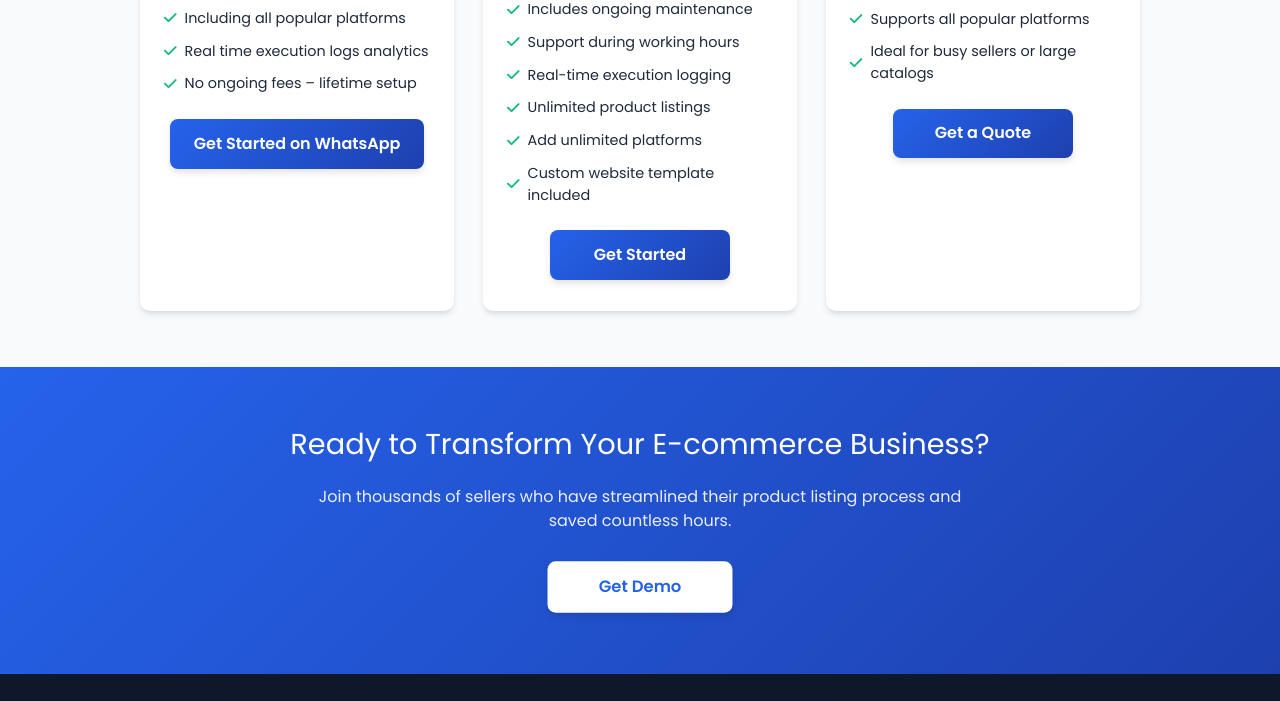
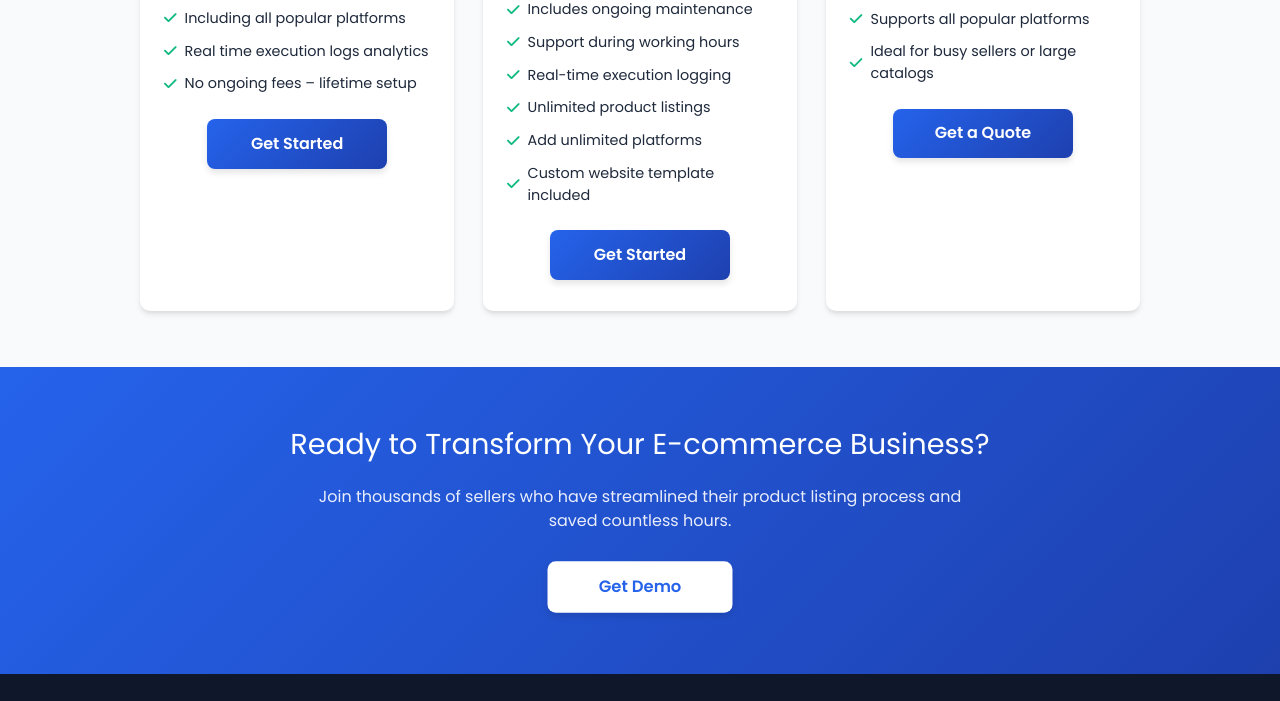
Before and after one commit to bhikandeshmukh/bulklistingtool, a plain HTML site: page index.html in a window 1280 px wide. Shown: the part 2876-3577 px from the top of the page. Drawn offline with nearby package versions, Linux system fonts and the light colour scheme.

Commit message:
Update index.html

```diff
--- a/index.html
+++ b/index.html
@@ -1388,7 +1388,7 @@
                             <div class="pricing-button">
                                 <a href="https://wa.me/918600525401?text=Hi%2C%20I%20am%20interested%20in%20the%20Basic%20Plan%20(₹30%2C000%20One-Time).%20Please%20share%20details."
                                     target="_blank" class="cta-button" style="display:inline-block; text-align:center;">
-                                    Get Started on WhatsApp
+                                    Get Started
                                 </a>
                             </div>
                         </div>
```
